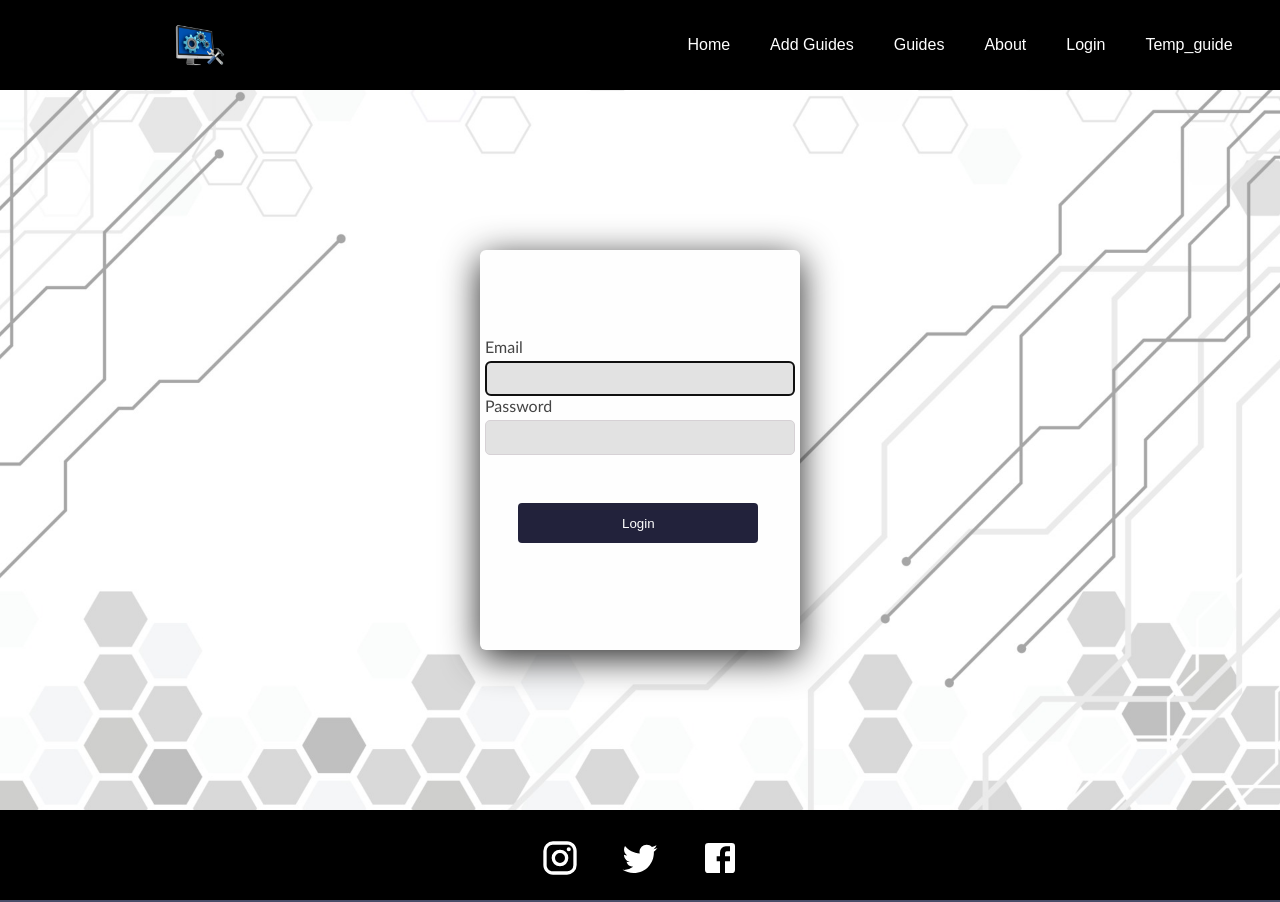
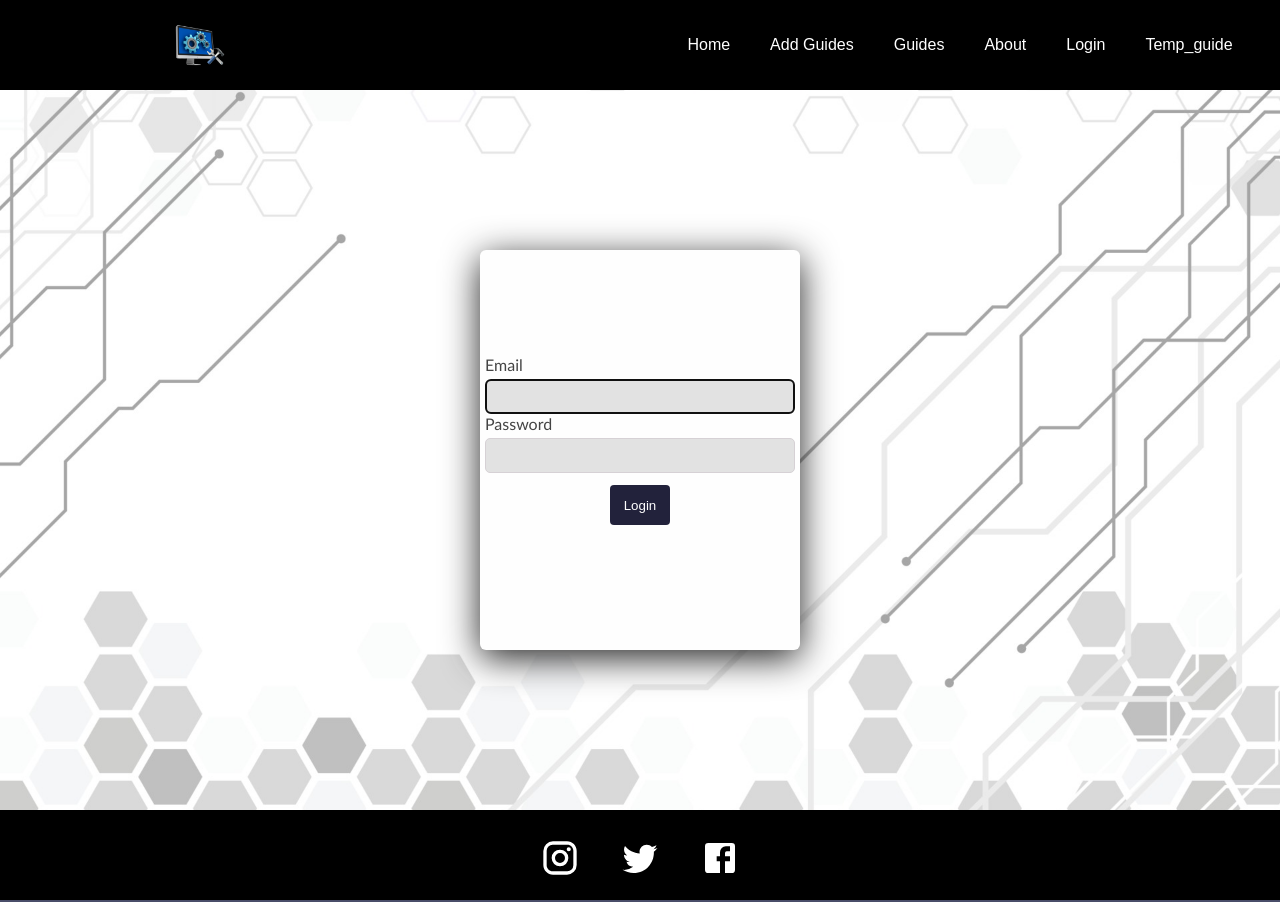
Before and after one commit to Filipe18/ihc_project, a React (Create React App) app: page /login in a window 1280 px wide. Built offline with nearby package versions, Linux system fonts and the light colour scheme.

Commit message:
login update

```diff
--- a/src/pages/Login.js
+++ b/src/pages/Login.js
@@ -1,8 +1,13 @@
-import React, { useState } from "react";
+import  React,{ useState } from "react";
+
 import Form from "react-bootstrap/Form";
-import Button from "react-bootstrap/Button";
+import Button  from "react-bootstrap/Button";
 import "../styles/Login.css";
 import BannerImage from '../assets/fundo.jpeg'
+import {Link, useNavigate } from 'react-router-dom'
+
+
+
 
 
 export default function Login() {
@@ -15,6 +20,13 @@ export default function Login() {
 
   function handleSubmit(event) {
     event.preventDefault();
+  }
+
+  const navigate = useNavigate();
+
+  const routeChange = () =>{
+    let path = '/';
+    navigate.push(path);
   }
 
   return (
@@ -39,9 +51,15 @@ export default function Login() {
             onChange={(e) => setPassword(e.target.value)}
           />
         </Form.Group>
-        <Button block="true" size="lg" type="submit" disabled={!validateForm()}>
-          Login
-        </Button>
+
+          <Link to="/">
+            <Button block="true" size="lg" type="submit" disabled={!validateForm()} onClick={routeChange}>
+              Login
+
+              </Button>
+          </Link>
+
+
       </Form>
     </div>
     </div>
```
